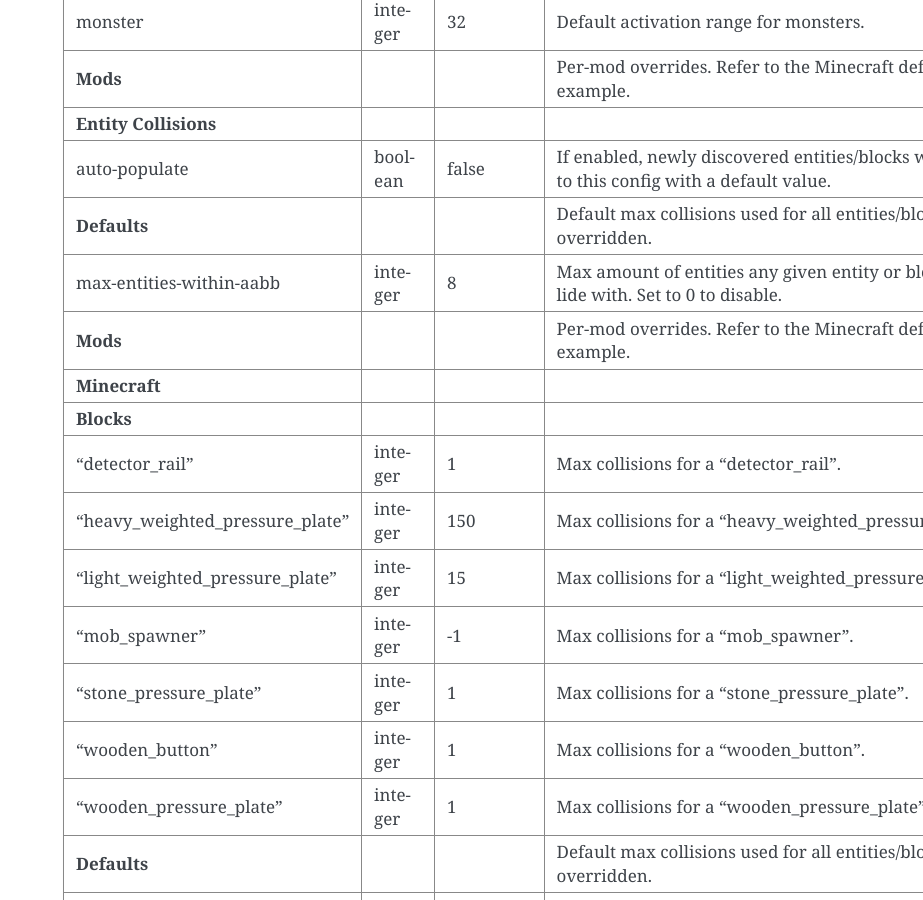
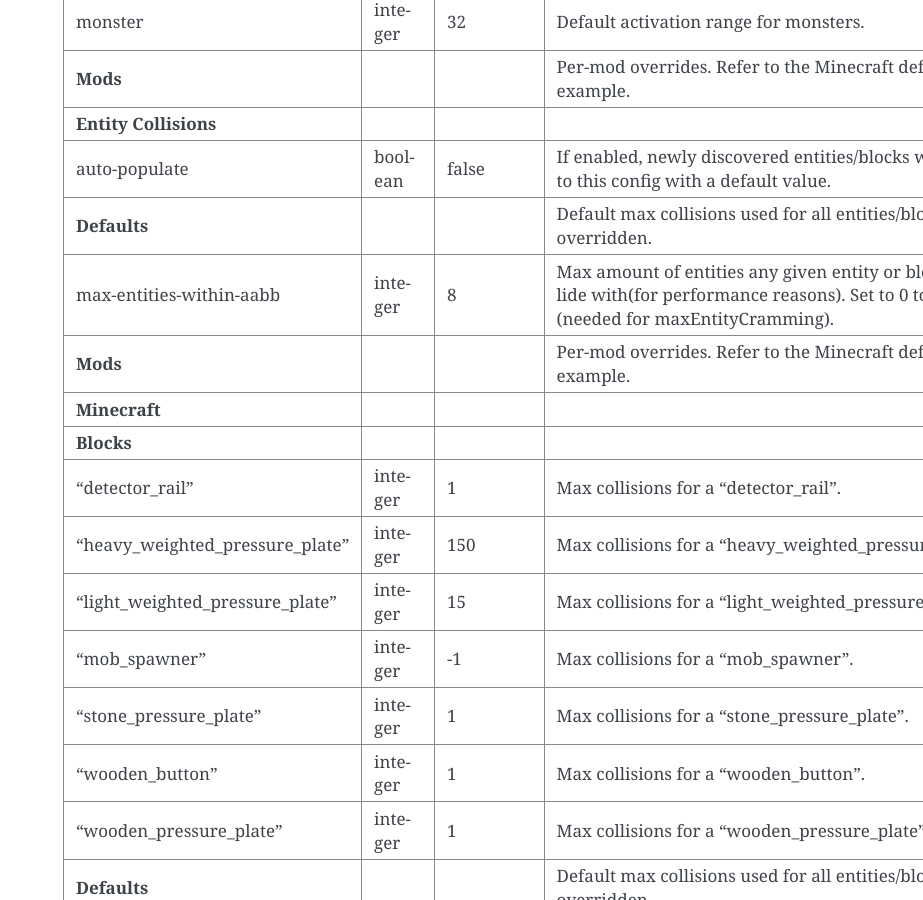
Before and after one commit to SpongePowered/SpongeDocs, a Sphinx documentation site: the page built from source/server/getting-started/configuration/sponge-conf.rst, in a window 1280 px wide and 900 px high, scrolled down 2498 px. Shown: the whole window, without its empty margins (357-1280 px from the left). Built offline with Sphinx 7.4.7, drawn with Linux system fonts in a browser that asks for light colours; pages that are not in the unit, such as notebooks, are missing from menus.

Commit message:
Add reference to maxEntityCramming
Added a reference to the docs about maxEntityCramming in order to assist searching.

```diff
--- a/source/server/getting-started/configuration/sponge-conf.rst
+++ b/source/server/getting-started/configuration/sponge-conf.rst
@@ -94,7 +94,9 @@ auto-populate                             boolean   false       If enabled, newl
 **Defaults**                                                    Default max collisions used for all entities/blocks
                                                                 unless overridden.
 max-entities-within-aabb                  integer   8           Max amount of entities any given entity or block
-                                                                can collide with. Set to 0 to disable.
+                                                                can collide with(for performance reasons). Set to
+                                                                0 to disable (needed for maxEntityCramming).
+
 **Mods**                                                        Per-mod overrides. Refer to the Minecraft default
                                                                 mod for example.
 **Minecraft**
```
